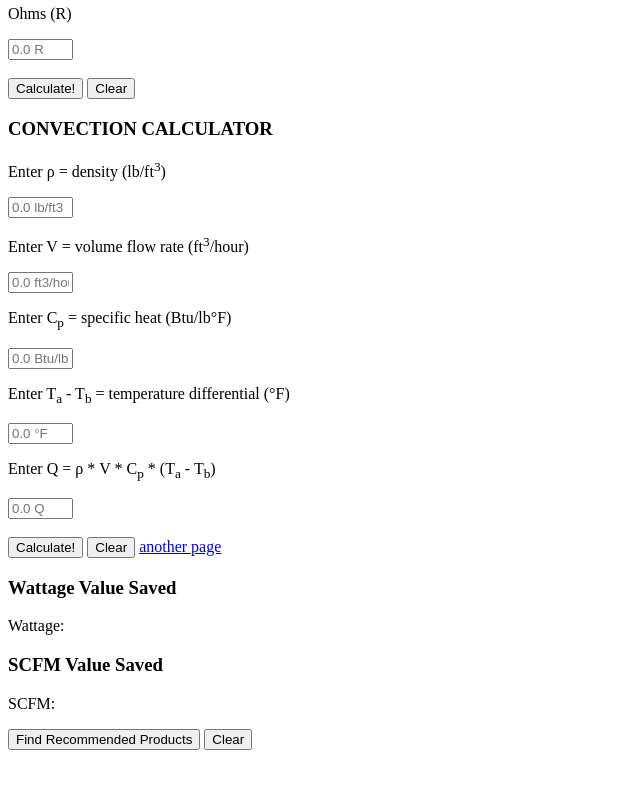
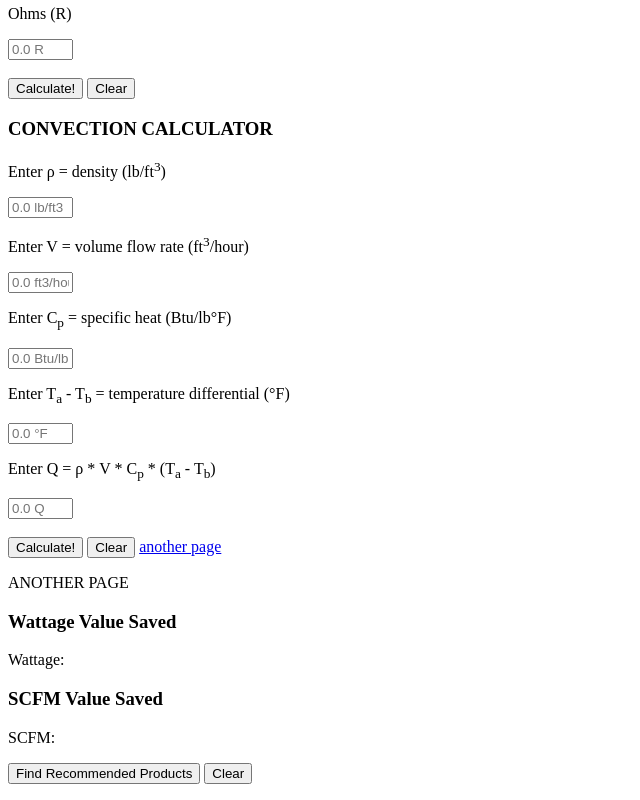
Before and after one commit to ksy903/Sylvania, a plain HTML site: page index.html in a window 1280 px wide. Shown: the part 1437-2237 px from the top of the page, without its empty margins (0-640 px from the left). Before the commit the page ends 2203 px from the top, so only its background shows below. Drawn offline with Linux system fonts and the light colour scheme.

Commit message:
Atemp at using transitions

```diff
--- a/index.html
+++ b/index.html
@@ -76,6 +76,7 @@
 	<input type='button' onclick='clearAll();' value='Clear'></button>
 
 	<a href = "anotherPage.html">another page</a>
+	<p onclick='toAnotherPage();'>ANOTHER PAGE</p>
 
 	<h3>Wattage Value Saved</h3>
 	<p> Wattage: <value id="wattValue"></value></p>
```
